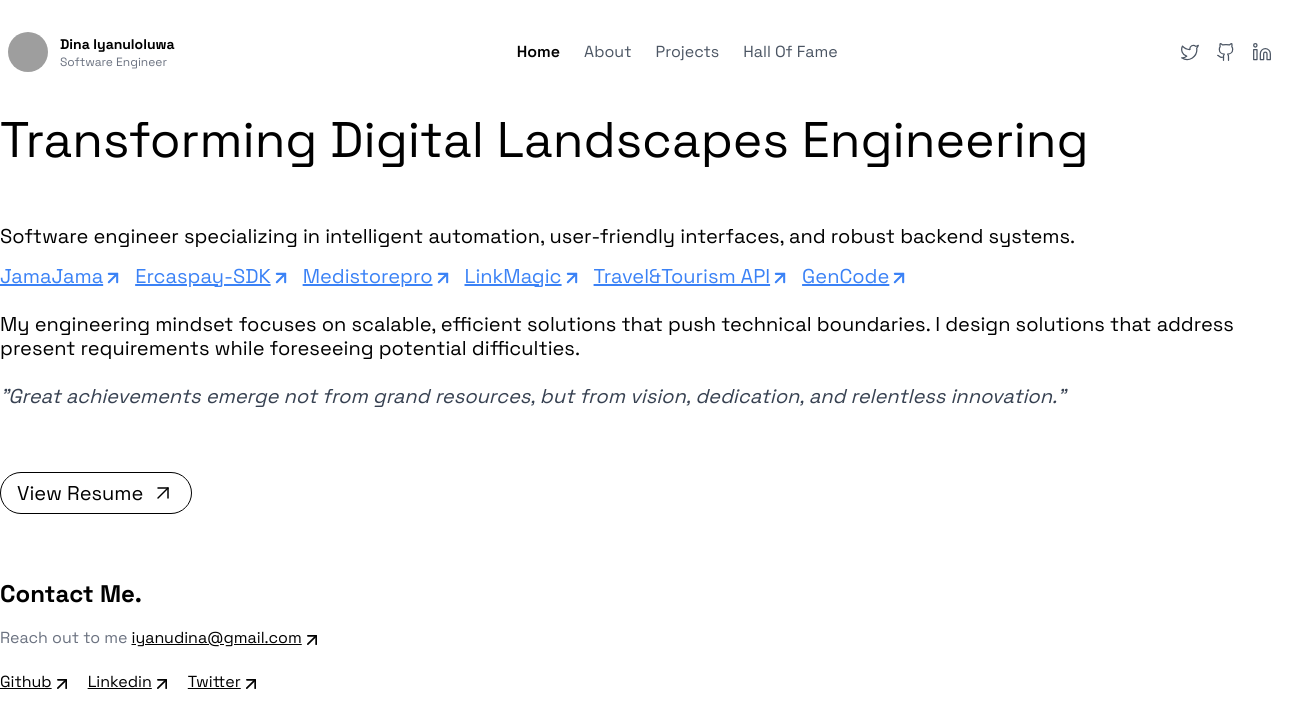
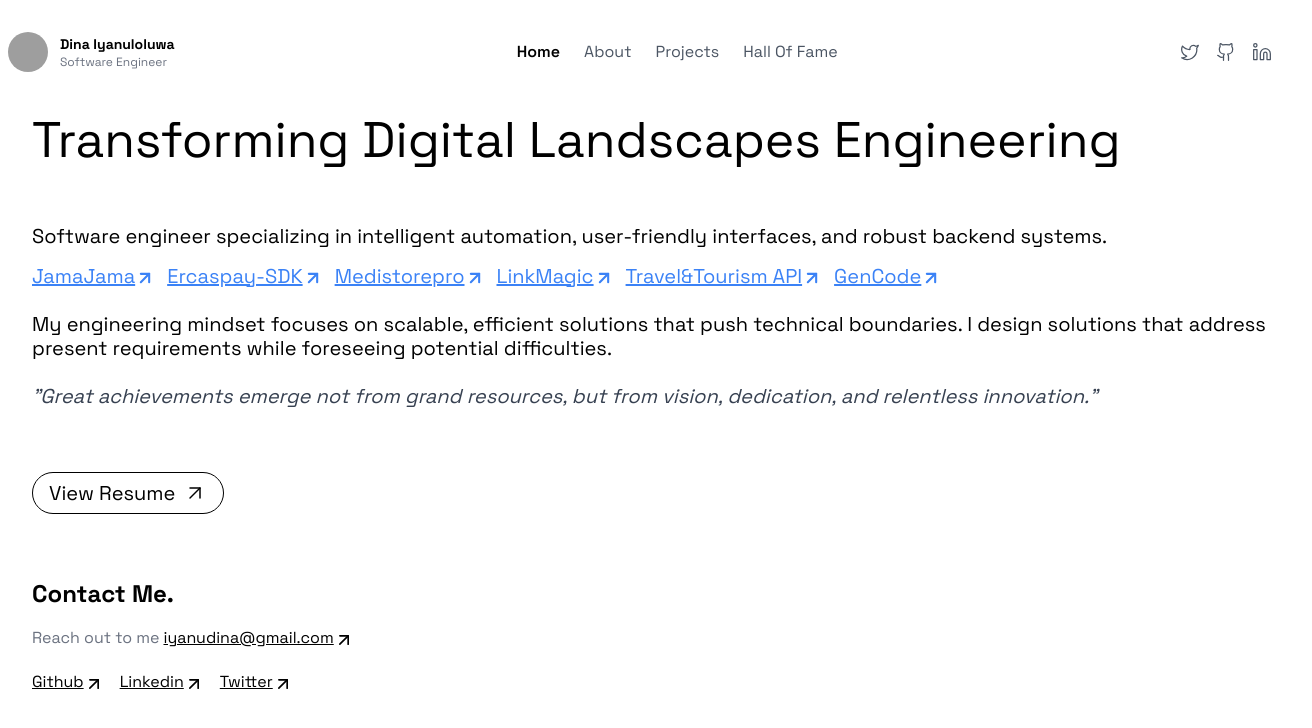
Before and after one commit to iyanuloluwa-Miracle/dinaiyanuloluwa, a Vue app: page / in a window 1280 px wide. Shown: the top 728 px of the page, 1312 px wide, since content can reach past the window. Built offline with nearby package versions, Linux system fonts and the light colour scheme; grey boxes are pictures that could not be loaded.

Commit message:
style: adjust margins in footer and home components for improved layout; update resume link

```diff
--- a/src/components/footer/index.vue
+++ b/src/components/footer/index.vue
@@ -1,5 +1,5 @@
 <template>
-    <div class="w-full overflow-x-hidden">
+    <div class="w-full overflow-x-hidden ml-2 lg:ml-8">
       <h1 class="text-2xl font-bold">Contact Me.</h1>
       <p class="flex gap-1 my-4 flex-wrap">
         <span class="text-gray-500">Reach out to me</span>
--- a/src/views/home/home.vue
+++ b/src/views/home/home.vue
@@ -5,12 +5,12 @@
 
     <div class="my-10">
       <div class="content-section">
-        <h1 class="text-4xl lg:text-[50px]">
+        <h1 class="text-4xl lg:text-[50px] ml-2 lg:ml-8">
           Transforming Digital Landscapes Engineering
         </h1>
         <br />
         <br />
-        <div class="text-base lg:text-[20px] mt-4">
+        <div class="text-base lg:text-[20px] mt-4 ml-2 lg:ml-8">
           <p>
             Software engineer specializing in intelligent automation,
             user-friendly interfaces, and robust backend systems.
@@ -58,7 +58,7 @@
           <br />
 
           <a
-            href="/Adedoyin-Emmanuel-Resume.pdf"
+            href="/src/assets/Dina-Iyanuloluwa-FlowCV-Resume-20241030.pdf"
             target="_blank"
             class="inline-flex items-center gap-2 mt-4 px-4 py-2 border border-black rounded-full hover:bg-black hover:text-white transition-all"
           >
```
